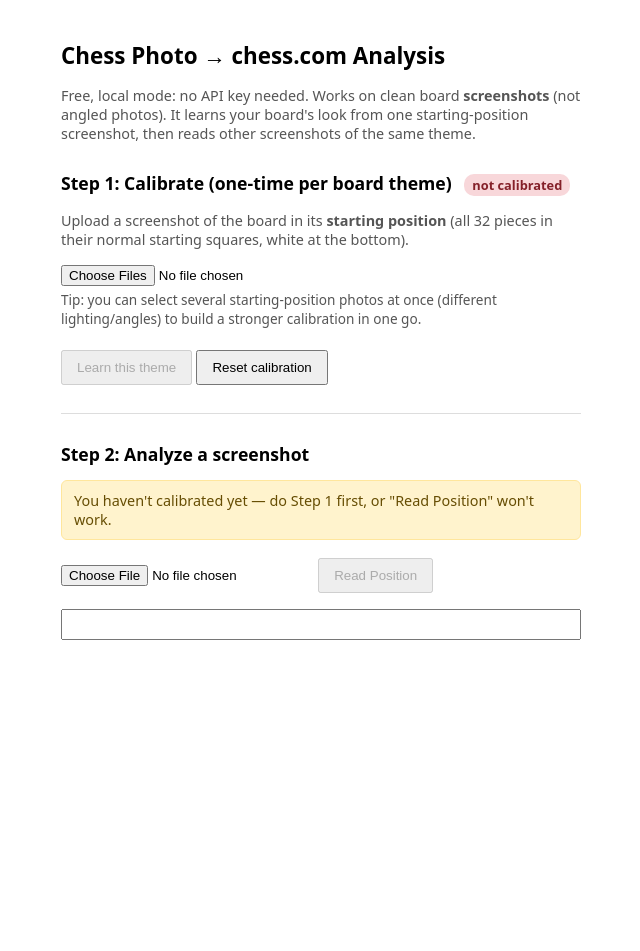
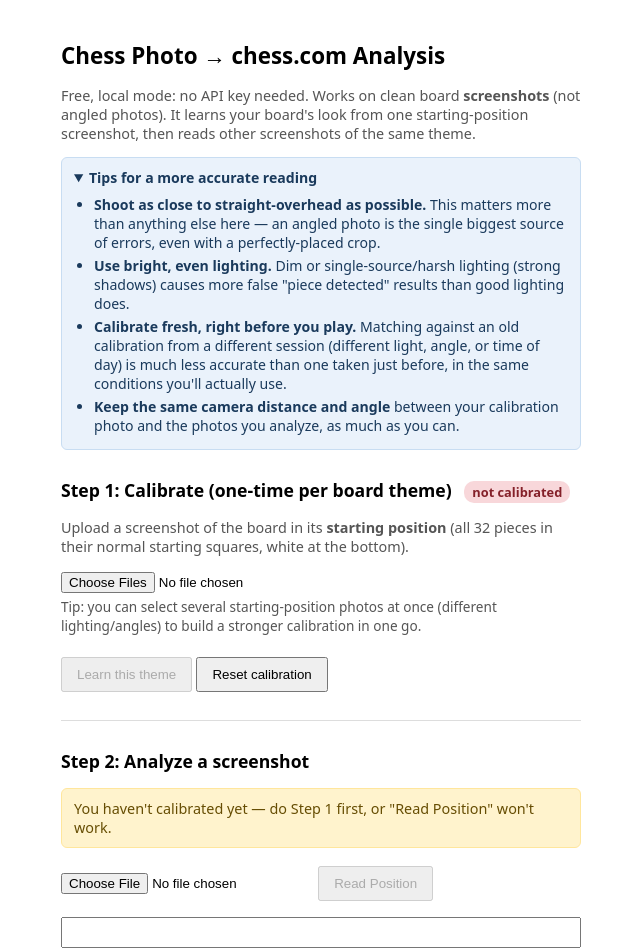
Before and after one commit to Codes4me/ChessAnalyzer, a website: page public/index.html in a window 1280 px wide. Shown: the whole page, without its empty margins (319-959 px from the left). Before the commit the page ends 800 px from the top, so only its background shows below. Drawn offline with Linux system fonts and the light colour scheme.

Commit message:
Add photo-capture tips to the UI, based on session's accuracy findings
Surfaces the biggest confirmed accuracy factors directly to the user:
camera angle (the single biggest factor found - oblique shots are far
worse even with a perfect crop), lighting, calibrating fresh vs reusing an
old calibration (cross-photo generalization was confirmed weak), and
keeping camera distance/angle consistent between calibration and analysis.

```diff
--- a/public/index.html
+++ b/public/index.html
@@ -26,6 +26,10 @@
   hr { margin: 28px 0; border: none; border-top: 1px solid #ddd; }
   #modeSwitch { margin-bottom: 16px; }
   .warning { display: none; background: #fff3cd; color: #664d03; border: 1px solid #ffe69c; border-radius: 6px; padding: 10px 12px; margin: 10px 0; font-size: 0.9rem; }
+  .tips { background: #eaf2fb; color: #1a3a5c; border: 1px solid #c8ddf2; border-radius: 6px; padding: 10px 12px; margin: 10px 0; font-size: 0.88rem; }
+  .tips summary { cursor: pointer; font-weight: 600; }
+  .tips ul { margin: 8px 0 0; padding-left: 20px; }
+  .tips li { margin: 4px 0; }
   .error { color: #b00020; font-weight: bold; }
 </style>
 </head>
@@ -33,6 +37,16 @@
 
 <h1>Chess Photo &rarr; chess.com Analysis</h1>
 <p class="hint">Free, local mode: no API key needed. Works on clean board <strong>screenshots</strong> (not angled photos). It learns your board's look from one starting-position screenshot, then reads other screenshots of the same theme.</p>
+
+<details class="tips" open>
+  <summary>Tips for a more accurate reading</summary>
+  <ul>
+    <li><strong>Shoot as close to straight-overhead as possible.</strong> This matters more than anything else here — an angled photo is the single biggest source of errors, even with a perfectly-placed crop.</li>
+    <li><strong>Use bright, even lighting.</strong> Dim or single-source/harsh lighting (strong shadows) causes more false "piece detected" results than good lighting does.</li>
+    <li><strong>Calibrate fresh, right before you play.</strong> Matching against an old calibration from a different session (different light, angle, or time of day) is much less accurate than one taken just before, in the same conditions you'll actually use.</li>
+    <li><strong>Keep the same camera distance and angle</strong> between your calibration photo and the photos you analyze, as much as you can.</li>
+  </ul>
+</details>
 
 <h2>Step 1: Calibrate (one-time per board theme) <span id="calBadge" class="badge missing">not calibrated</span></h2>
 <p class="hint">Upload a screenshot of the board in its <strong>starting position</strong> (all 32 pieces in their normal starting squares, white at the bottom).</p>
```
